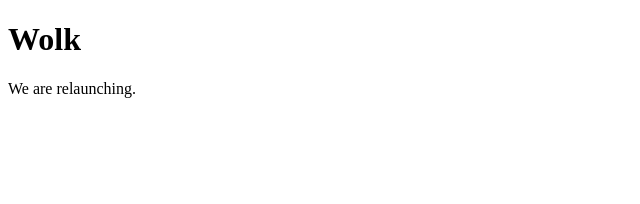
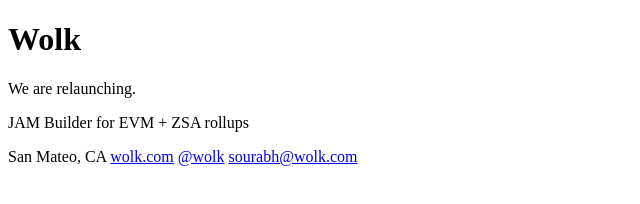
Before and after one commit to wolkdb/wolk.com, a plain HTML site: page index.html in a window 1280 px wide. Shown: the whole page, without its empty margins (0-640 px from the left). Drawn offline with Linux system fonts and the light colour scheme.

Commit message:
modified index.html

```diff
--- a/index.html
+++ b/index.html
@@ -8,3 +8,27 @@
   <p>We are relaunching.</p>
 </body>
 </html>
+<footer class="wolk-footer">
+  <div class="footer-content">
+    <p class="footer-slogan">JAM Builder for EVM + ZSA rollups</p>
+
+    <div class="footer-items">
+      <span><i class="fa-solid fa-location-dot"></i> San Mateo, CA</span>
+
+      <span>
+        <i class="fa-solid fa-globe"></i>
+        <a href="https://wolk.com" target="_blank">wolk.com</a>
+      </span>
+
+      <span>
+        <i class="fa-brands fa-x-twitter"></i>
+        <a href="https://twitter.com/wolk" target="_blank">@wolk</a>
+      </span>
+
+      <span>
+        <i class="fa-solid fa-envelope"></i>
+        <a href="mailto:sourabh@wolk.com">sourabh@wolk.com</a>
+      </span>
+    </div>
+  </div>
+</footer>
```
